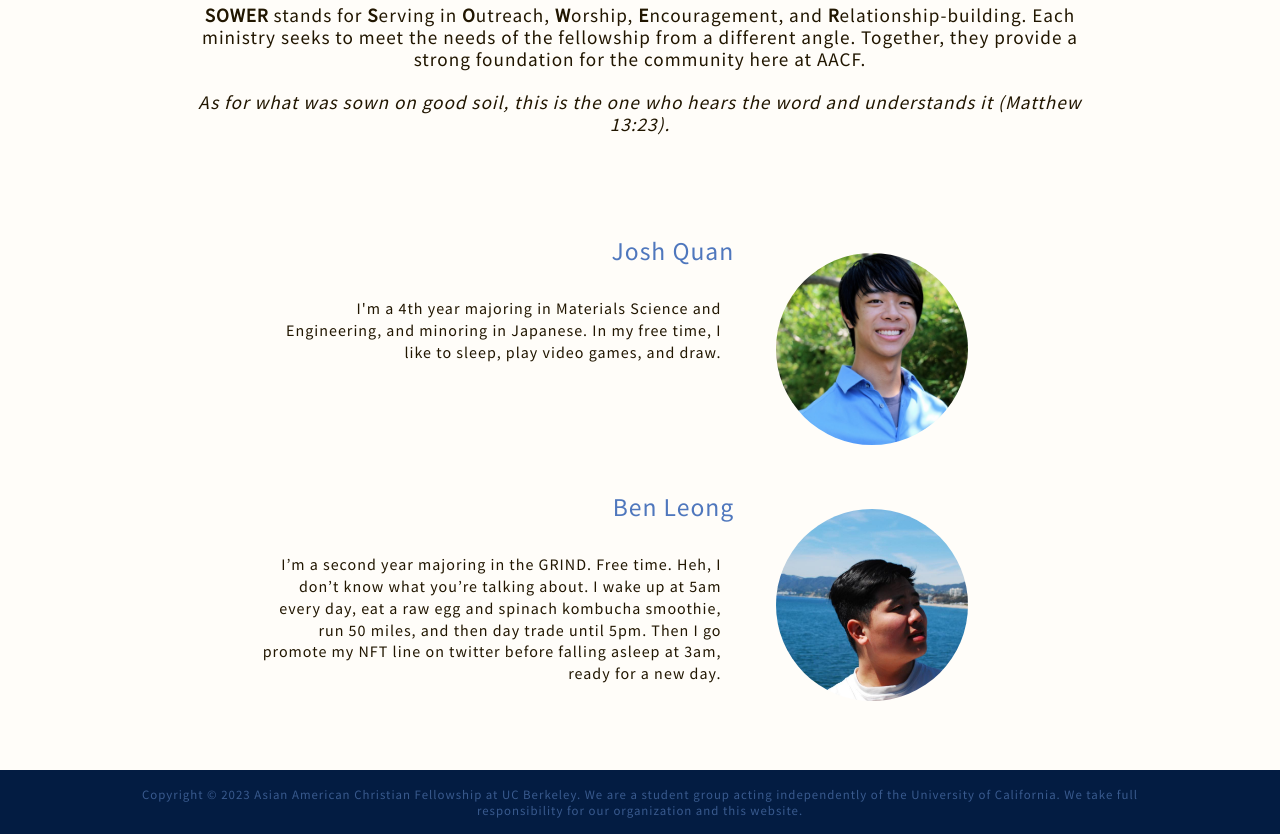
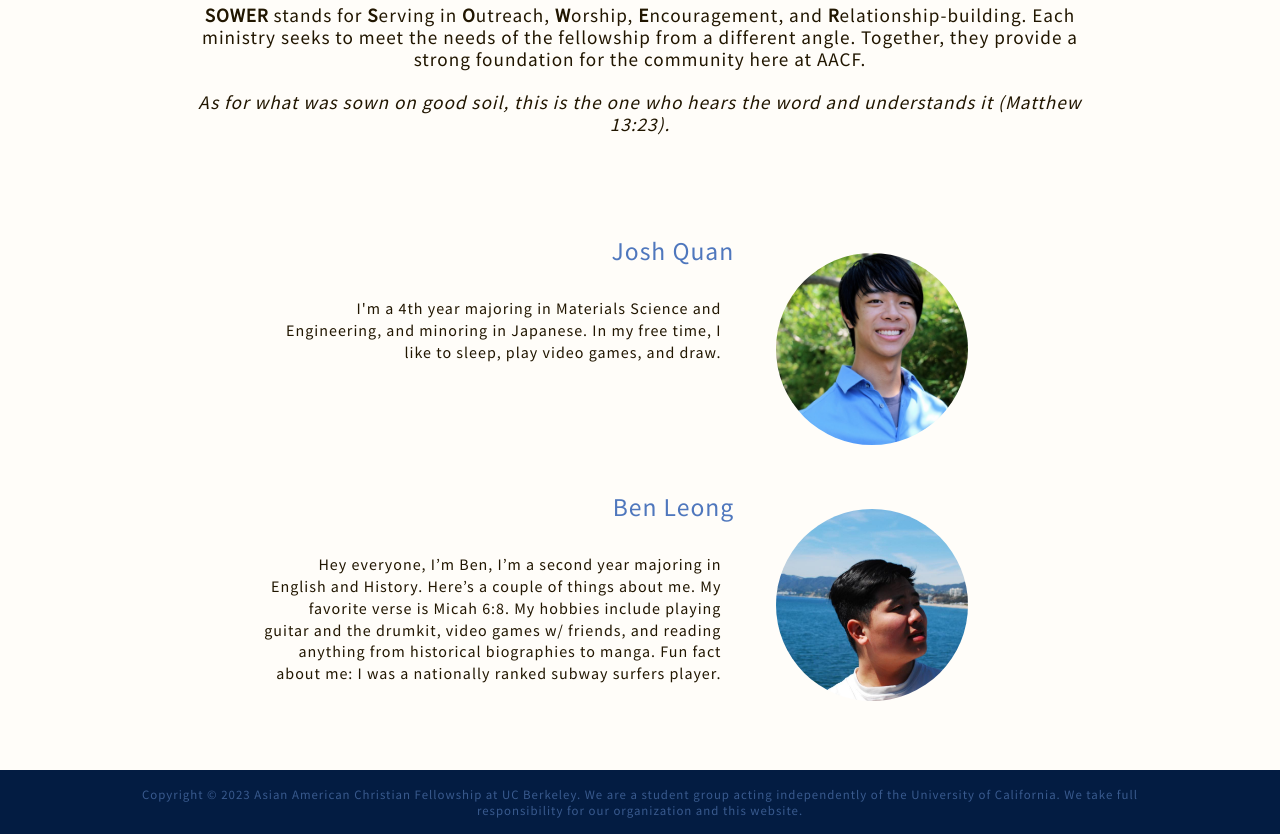
Before and after one commit to calaacf/calaacf.github.io, a plain HTML site: page ministries.html in a window 1280 px wide. Shown: the part 1041-1875 px from the top of the page. Drawn offline with nearby package versions, Linux system fonts and the light colour scheme; a script that the page names is missing.

Commit message:
updated ben bio to real

```diff
--- a/ministries.html
+++ b/ministries.html
@@ -106,11 +106,11 @@
 						Ben Leong
 					</h3>
 					<h4 class="content">
-						I’m a second year majoring in the GRIND.  Free time.  Heh, I don’t know what
-						you’re talking about.  I wake up at 5am every day, eat a raw egg and spinach
-						kombucha smoothie, run 50 miles, and then day trade until 5pm.  Then I go
-						promote my NFT line on twitter before falling asleep at 3am, ready for a new day.
-
+						Hey everyone, I’m Ben, I’m a second year majoring in English and History.
+						Here’s a couple of things about me.  My favorite verse is Micah 6:8.  My
+						hobbies include playing guitar and the drumkit, video games w/ friends,
+						and reading anything from historical biographies to manga.  Fun fact about
+						 me:  I was a nationally ranked subway surfers player.
 					</h4>
 				</div>
 				<img class="profile-pic image" src="assets/img/ben.jpg"
```
